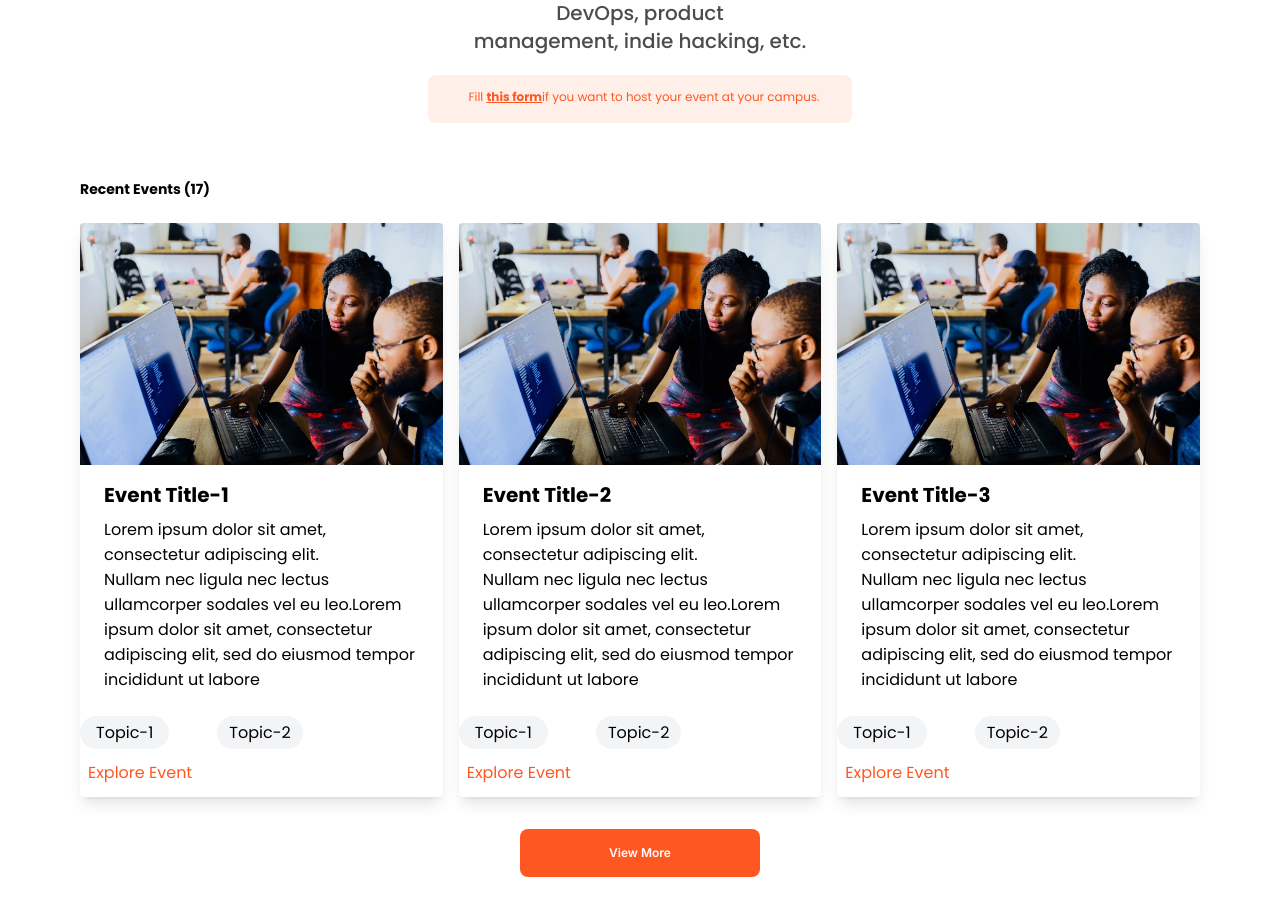
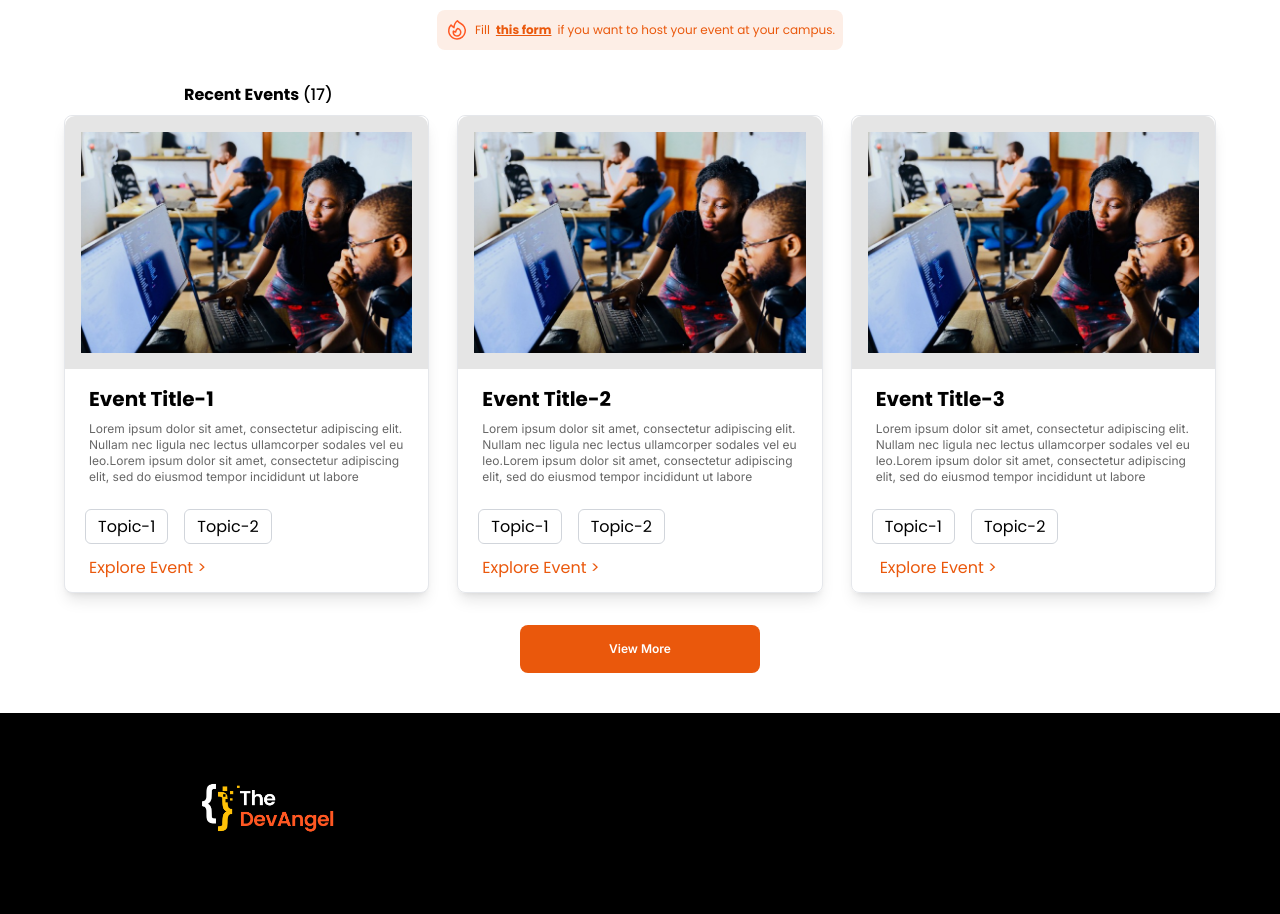
Before and after one commit to Byteoski-Developers/the-dev-angel-lp, a Next.js app: page /events in a window 1280 px wide. Shown: the part 305-1219 px from the top of the page. Built offline with nearby package versions, Linux system fonts and the light colour scheme.

Commit message:
made dqa changes

```diff
--- a/app/events/page.tsx
+++ b/app/events/page.tsx
@@ -1,129 +1,117 @@
-import Image from "next/image";
+import Image from 'next/image';
 
 export default function Events() {
   return (
-    <div className="mx-4 md:mx-8 lg:mx-16 xl:mx-20">
+    <>
       {/* Title */}
-      <h3 className="text-center text-gray-600 text-5xl font-bold py-12">
-        Events
-      </h3>
+      <div className="text-center text-gray-600 text-5xl font-bold py-12">Events</div>
 
       {/* Navbar */}
-      <div className="w-full text-center font-poppins px-4 md:px-5 lg:px-16 xl:px-60 text-opacity-70 text-xl ml-19 font-medium text-black py-5 flex items-center ">
+      <div className="w-full text-center font-poppins px-8 md:px-10 lg:px-20 xl:px-64 text-opacity-70 font-medium text-black py-5 ">
         <p>
-          The DevAngel is started for supporting students / young professionals
-          to build their <br></br>
-          products, learn technologies in all domains be it web, apps, DevOps,
-          product <br></br>
+          The DevAngel is started for supporting students / young professionals to build their <br />
+          products, learn technologies in all domains be it web, apps, DevOps, product <br />
           management, indie hacking, etc.
         </p>
       </div>
 
       {/* Orange Box */}
-      <div className="w-full text-center font-poppins px-8 md:px-5 lg:px-16 xl:px-40 mb-8">
-        <div className="h-12 px-8 py-2 mb-6  text-primaryOrange bg-primaryOrangeLight  rounded-lg flex-col justify-start items-start gap-1.5 inline-flex">
-          <div className="justify-start items-end gap-1 inline-flex">
-            <div className="w-1 h-1 relative" />
-            <div>
-              <div className=" text-primaryOrange text-xs font-normal inline ">
-                Fill{" "}
-              </div>
-              <div className=" text-primaryOrange text-xs font-bold underline inline">
-                this form
-              </div>
-              <div className=" text-primaryOrange text-xs font-normal inline">
-                if you want to host your event at your campus.
-              </div>
-            </div>
+      <div className="mx-auto text-center font-poppins px-4 md:px-3 lg:px-6 xl:px-10 mb-8">
+        <div className="h-10 px-2 py-2 bg-orange-600 bg-opacity-10 rounded-lg inline-flex items-center gap-1.5">
+          <div className="w-6 h-6 relative">
+            <img src="/assets/frame.svg" alt="frame" />
+          </div>
+          <div className="text-orange-600 text-xs font-normal">Fill </div>
+          <div className="text-orange-600 text-xs font-bold underline">this form</div>
+          <div className="text-orange-600 text-xs font-normal">
+            if you want to host your event at your campus.
           </div>
         </div>
       </div>
 
       {/* Recent Events Section */}
-      <div className="text-left text-sm text-black font-bold mb-6">
-        Recent Events (17)
+      <div className="mx-44 pl-2 mb-2 ">
+        <span className="text-black text-base font-bold font-['Poppins']">Recent Events </span>
+        <span className="text-black text-base font-medium font-['Poppins']">(17)</span>
       </div>
 
       {/* Cards start */}
-      <div className="max-w-6xl mx-auto flex space-x-4 ">
+      <div className="max-w-6xl mx-auto flex space-x-7">
         {/* First card */}
-        <div className="rounded overflow-hidden shadow-lg max-w-sm ">
-          <img src="\assets\images\imagecard2.jpeg" alt="imagecard2" />
+        <div className=" rounded-lg overflow-hidden shadow-lg max-w-sm bg-white border">
+          <div className="relative">
+            <div className="bg-neutral-200 p-4 rounded-tl-[10px] rounded-tr-[10px]">
+              <img src="\assets\images\imagecard2.jpeg" alt="imagecard2" className="object-cover" />
+            </div>
+          </div>
           <div className="px-6 py-4">
             <div className="font-bold text-xl mb-2">Event Title-1</div>
-            <p>
-              Lorem ipsum dolor sit amet, consectetur adipiscing elit.<br></br>{" "}
-              Nullam nec ligula nec lectus ullamcorper sodales vel eu leo.Lorem
-              ipsum dolor sit amet, consectetur adipiscing elit, sed do eiusmod
-              tempor incididunt ut labore
-            </p>
+            <div className="text-black text-opacity-60 text-xs font-inter">
+              Lorem ipsum dolor sit amet, consectetur adipiscing elit.<br />
+              Nullam nec ligula nec lectus ullamcorper sodales vel eu leo.Lorem ipsum dolor sit amet,
+              consectetur adipiscing elit, sed do eiusmod tempor incididunt ut labore
+            </div>
           </div>
           <div className="grid grid-flow-col gap-5 pb-2 px-6"></div>
-          <div className="flex space-5">
-            <span className="bg-gray-100 rounded-full px-4 py-1 font-base">
-              Topic-1
-            </span>
-            <div className="grid grid-flow-col gap-5 pb-2 px-6"></div>
-            <span className="bg-gray-100 rounded-full px-3 py-1 font-base">
-              Topic-2
-            </span>
+          <div className="flex space-5 px-5">
+            <span className="bg-white rounded-md px-3 py-1 font-base border border-gray-300">Topic-1</span>
+            <div className="grid grid-flow-col gap-5 pb-2 px-2"></div>
+            <span className="bg-white rounded-md px-3 py-1 font-base border border-gray-300">Topic-2</span>
           </div>
-          <div className=" text-primaryOrange text-base mx-2 py-3 font-normal font-['Poppins']">
-            Explore Event{" "}
+          <div className="text-orange-600 text-base mx-2 px-4 py-3 font-normal font-['Poppins']">
+            Explore Event &gt;
           </div>
         </div>
 
         {/* Second card */}
-        <div className="rounded overflow-hidden shadow-lg max-w-sm">
-          <img src="\assets\images\imagecard2.jpeg" alt="imagecard2" />
+        <div className="rounded-lg overflow-hidden shadow-lg max-w-sm border">
+          <div className="relative">
+            <div className="bg-neutral-200 p-4 rounded-tl-[10px] rounded-tr-[10px]">
+              <img src="\assets\images\imagecard2.jpeg" alt="imagecard2" className="object-cover" />
+            </div>
+          </div>
           <div className="px-6 py-4">
             <div className="font-bold text-xl mb-2">Event Title-2</div>
-            <p>
-              Lorem ipsum dolor sit amet, consectetur adipiscing elit.<br></br>{" "}
-              Nullam nec ligula nec lectus ullamcorper sodales vel eu leo.Lorem
-              ipsum dolor sit amet, consectetur adipiscing elit, sed do eiusmod
-              tempor incididunt ut labore
-            </p>
+            <div className="text-black text-opacity-60 text-xs font-inter">
+              Lorem ipsum dolor sit amet, consectetur adipiscing elit.<br />
+              Nullam nec ligula nec lectus ullamcorper sodales vel eu leo.Lorem ipsum dolor sit amet,
+              consectetur adipiscing elit, sed do eiusmod tempor incididunt ut labore
+            </div>
           </div>
           <div className="grid grid-flow-col gap-5 pb-2 px-6"></div>
-          <div className="flex space-5">
-            <span className="bg-gray-100 rounded-full px-4 py-1 font-base">
-              Topic-1
-            </span>
-            <div className="grid grid-flow-col gap-5 pb-2 px-6"></div>
-            <span className="bg-gray-100 rounded-full px-3 py-1 font-base">
-              Topic-2
-            </span>
+          <div className="flex space-5 px-5">
+            <span className="bg-white rounded-md px-3 py-1 font-base border border-gray-300">Topic-1</span>
+            <div className="grid grid-flow-col gap-5 pb-2 px-2"></div>
+            <span className="bg-white rounded-md px-3 py-1 font-base border border-gray-300">Topic-2</span>
           </div>
-          <div className="text-primaryOrange text-base mx-2 py-3 font-normal font-['Poppins']">
-            Explore Event{" "}
+          <div className="text-orange-600 text-base mx-2 px-4 py-3 font-normal font-['Poppins']">
+            Explore Event &gt;
           </div>
         </div>
 
         {/* Third card */}
-        <div className="rounded overflow-hidden shadow-lg max-w-sm">
-          <img src="\assets\images\imagecard2.jpeg" alt="imagecard2" />
+        <div className="rounded-lg overflow-hidden shadow-lg max-w-sm border">
+          <div className="relative">
+            <div className="bg-neutral-200 p-4 rounded-tl-[10px] rounded-tr-[10px]">
+              <img src="\assets\images\imagecard2.jpeg" alt="imagecard2" className="object-cover" />
+            </div>
+          </div>
           <div className="px-6 py-4">
             <div className="font-bold text-xl mb-2">Event Title-3</div>
-            <p>
-              Lorem ipsum dolor sit amet, consectetur adipiscing elit.<br></br>{" "}
-              Nullam nec ligula nec lectus ullamcorper sodales vel eu leo.Lorem
-              ipsum dolor sit amet, consectetur adipiscing elit, sed do eiusmod
-              tempor incididunt ut labore
-            </p>
+            <div className="text-black text-opacity-60 text-xs font-inter">
+              Lorem ipsum dolor sit amet, consectetur adipiscing elit.<br />
+              Nullam nec ligula nec lectus ullamcorper sodales vel eu leo.Lorem ipsum dolor sit amet,
+              consectetur adipiscing elit, sed do eiusmod tempor incididunt ut labore
+            </div>
           </div>
           <div className="grid grid-flow-col gap-5 pb-2 px-6"></div>
-          <div className="flex space-5">
-            <span className="bg-gray-100 rounded-full px-4 py-1 font-base">
-              Topic-1
-            </span>
-            <div className="grid grid-flow-col gap-5 pb-2 px-6"></div>
-            <span className="bg-gray-100 rounded-full px-3 py-1 font-base">
-              Topic-2
-            </span>
+          <div className="flex space-5 px-5">
+            <span className="bg-white rounded-md px-3 py-1 font-base border border-gray-300">Topic-1</span>
+            <div className="grid grid-flow-col gap-5 pb-2 px-2"></div>
+            <span className="bg-white rounded-md px-3 py-1 font-base border border-gray-300">Topic-2</span>
           </div>
-          <div className="text-primaryOrange text-base mx-2 py-3 font-normal font-['Poppins']">
-            Explore Event{" "}
+          <div className="text-orange-600 text-base mx-2 px-5 py-3 font-normal font-['Poppins']">
+            Explore Event &gt;
           </div>
         </div>
       </div>
@@ -131,29 +119,20 @@ export default function Events() {
 
       {/* View More Button */}
       <button className="w-full text-center font-poppins px-8 md:px-5 lg:px-16 xl:px-40 mb-10 mt-8">
-        <div className="w-60 h-12 px-4 py-2 bg-primaryOrange rounded-lg justify-center items-center gap-2.5 inline-flex">
-          <div className="text-white text-xs font-semibold font-['Inter']">
-            View More
-          </div>
+        <div className="w-60 h-12 px-4 py-2 bg-orange-600 rounded-lg justify-center items-center gap-2.5 inline-flex">
+          <div className="text-white text-xs font-semibold font-['Inter']">View More</div>
         </div>
       </button>
 
       {/* Footer */}
-      <footer>
-        <div className="bg-black md:px-5 lg:px-16 xl:px-40">
-          <div className="mx-15">
-            <Image
-              src="/assets/images/Logo.svg"
-              alt="Logo"
-              width={127}
-              height={52}
-            />
+      <footer className="bg-black md:px-5 lg:px-16 xl:px-40">
+        <div className="flex-start ">
+          <div className='mx-1'>
+            <Image src="/assets/logo2.png" alt="Logo" width={200} height={90} />
           </div>
-          <div className="text-white text-xs py-8 mx-15">
-            Copyright © 2023 All rights reserved
-          </div>
+          <div className="text-white text-xs mx-10">Copyright © 2023 All rights reserved</div>
         </div>
       </footer>
-    </div>
+    </>
   );
 }
```
Also changed, not shown: public/assets/frame.svg (added), public/assets/logo2.png (added).
